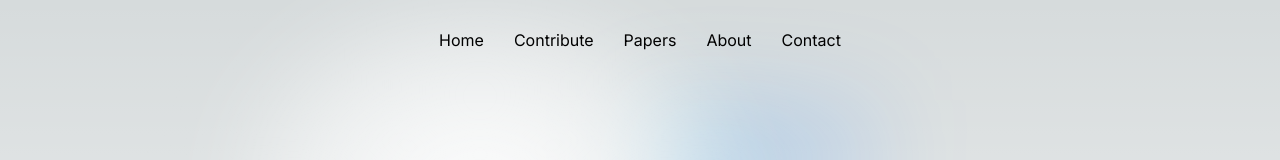
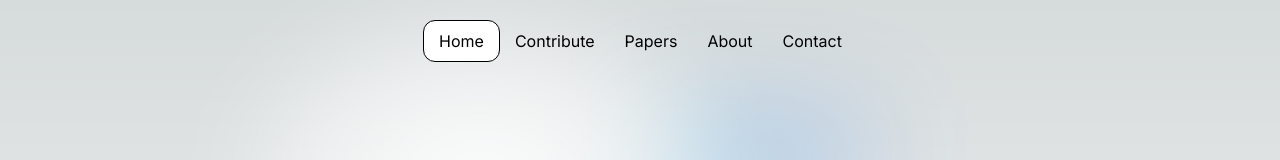
Before and after one commit to seyone22/papersplease, a Next.js app: page / in a window 1280 px wide. Shown: the top 160 px of the page. Built offline with nearby package versions, Linux system fonts and the light colour scheme; no server answers; the database is empty.

Commit message:
Highlights currently selected page
Signed-off-by: seyone <s.g.seyone@protonmail.com>

```diff
--- a/components/TopNav.js
+++ b/components/TopNav.js
@@ -1,14 +1,17 @@
 'use client'
+import Link from 'next/link';
+import {useState} from 'react';
+import {usePathname} from 'next/navigation';
 
-import Link from 'next/link';
 import styles from './TopNav.module.css';
-import {useState} from "react";
 
 const TopNav = () => {
+    const pathname = usePathname();
     const [showMenu, setShowMenu] = useState(false);
+
     const toggleMenu = () => {
-        setShowMenu((prevShowMenu) => !prevShowMenu)
-    }
+        setShowMenu((prevShowMenu) => !prevShowMenu);
+    };
 
     return (
         <nav className={styles.navContainer}>
@@ -19,24 +22,31 @@ const TopNav = () => {
                 <div className={styles.hamburgerIcon}></div>
             </div>
             <ul className={`${styles.navItemList} ${showMenu ? styles.active : ''}`}>
-                <li className={styles.navItem}>
-                    <Link href="/">Home</Link>
-                </li>
-                <li className={styles.navItem}>
-                    <Link href="/contribute">Contribute</Link>
-                </li>
-                <li className={styles.navItem}>
-                    <Link href="/all">Papers</Link>
-                </li>
-                <li className={styles.navItem}>
-                    <Link href="/about">About</Link>
-                </li>
-                <li className={styles.navItem}>
-                    <Link href="/contact">Contact</Link>
-                </li>
+                <NavItem current={pathname === '/'} href="/">
+                    Home
+                </NavItem>
+                <NavItem current={pathname === '/contribute'} href="/contribute">
+                    Contribute
+                </NavItem>
+                <NavItem current={pathname === '/all'} href="/all">
+                    Papers
+                </NavItem>
+                <NavItem current={pathname === '/about'} href="/about">
+                    About
+                </NavItem>
+                <NavItem current={pathname === '/contact'} href="/contact">
+                    Contact
+                </NavItem>
             </ul>
         </nav>
     );
 };
 
+// Custom NavItem component to handle highlighting
+const NavItem = ({current, href, children}) => (
+    <li className={`${styles.navItem} ${current ? styles.navItemCurrent : ''}`}>
+        <Link href={href}>{children}</Link>
+    </li>
+);
+
 export default TopNav;
--- a/components/TopNav.module.css
+++ b/components/TopNav.module.css
@@ -19,6 +19,12 @@
 .navItem {
     display: inline-block;
     padding: 10px 15px;
+}
+
+.navItemCurrent {
+    border: 1px solid rgb(var(--foreground-rgb));
+    border-radius: var(--border-radius);
+    background-color: rgb(var(--background-end-rgb));
 }
 
 .hamburgerMenu {
```
